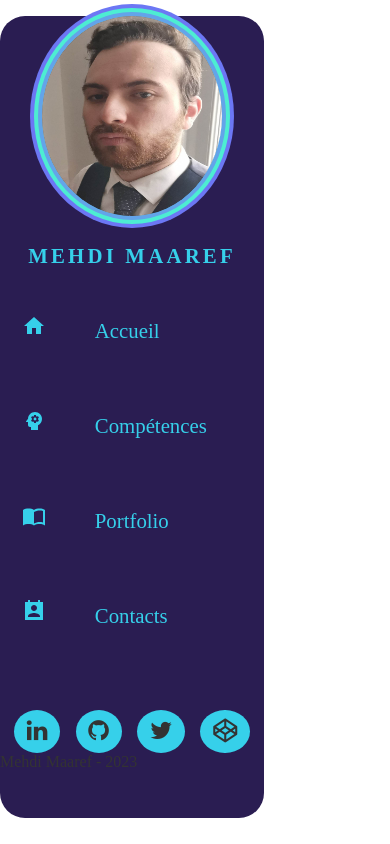
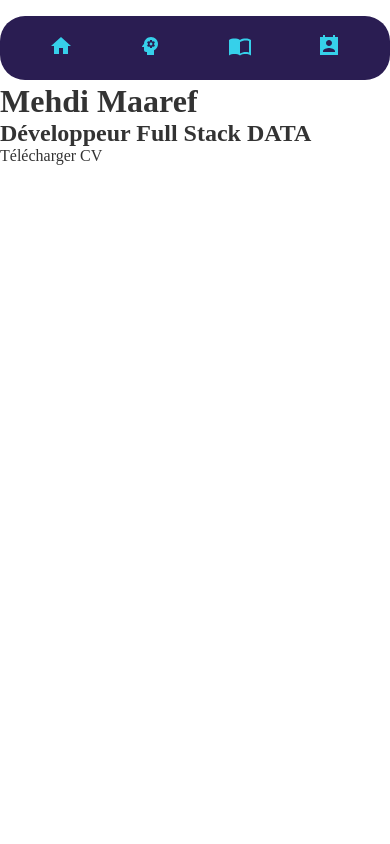
Before and after one commit to mehdimaaref7/react-cv, a React (Create React App) app: page / in a window 390 px wide. Built offline with nearby package versions, Linux system fonts and the light colour scheme; a web font is replaced by a local one.

Commit message:
[ENH] :sparkles: Add  some styles & Home page
Signed-off-by: Mehdi Maaref <mehdimaaref@live.fr>

```diff
--- a/src/pages/Home.js
+++ b/src/pages/Home.js
@@ -3,8 +3,17 @@ import Navigation from '../components/Navigation';
 
 const Home = () => {
     return (
-        <div>
+        <div className="home">
             <Navigation/>
+            <div className='homeContent'>
+                <div className='content'>
+                    <h1> Mehdi Maaref </h1>
+                    <h2> Développeur Full Stack DATA</h2>
+                    <div className='pdf'>
+                        <a href="./media/CV.pdf" target="_blank"> Télécharger CV </a>
+                    </div>
+                </div>
+            </div>
         </div>
     );
 };
--- a/src/styles/components/_navigation.scss
+++ b/src/styles/components/_navigation.scss
@@ -91,6 +91,76 @@
             a:visited {
                 color: $color-1;
             }
+            &:nth-child(1){
+                padding: .5rem .85rem;
+            }
+            &:nth-child(4){
+                padding: .5rem .75rem;
+            }
+            &:hover {
+                background: $color-4;
+            }
+        }
+    }
+    .signature {
+        margin-top: 2rem;
+        text-align: center;
+        letter-spacing: .1rem;
+        font-size: .7rem;
+
+        p {
+            color: $color-5;
+
+            &:hover {
+                color: $color-4;
+                cursor: pointer;
+            }
+        }
+
+
+    }
+}
+@media screen and (max-width: 850px){
+    .sidebar {
+        display: flex;
+        min-height: 50px;
+        margin-bottom: .2rem;
+        width: 100%;
+
+        .id, .socialNetwork {
+            display: none;
+        }
+
+        .navigation {
+            width: 100%;
+            padding: .1rem 1rem;
+
+            ul {
+                display: flex;
+                justify-content: space-between;
+
+                span {
+                    margin-left: 1.5rem !important;
+                }
+            }
+        }
+
+    }
+}
+
+@media screen and (max-width: 580px){
+    .sidebar {
+        ul{
+            justify-content: space-around !important;
+
+            li {
+                padding: 1rem 0 !important;
+            }
+
+            span {
+                display: none;
+            }
+
         }
     }
 }
```
Also changed, not shown: src/styles/pages/_home.scss (added), src/styles/pages/_notFound.scss (added), 1 other file (tests, documents, lock files or other folders).
